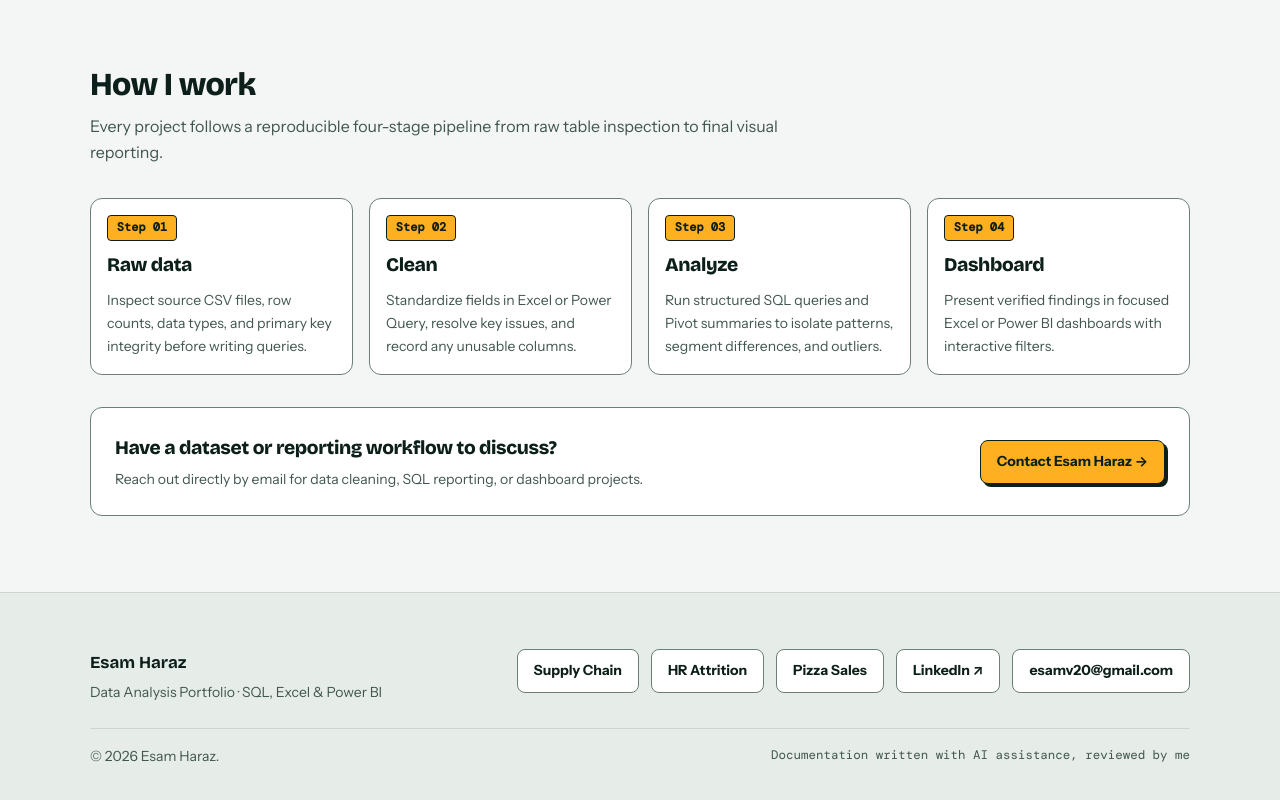
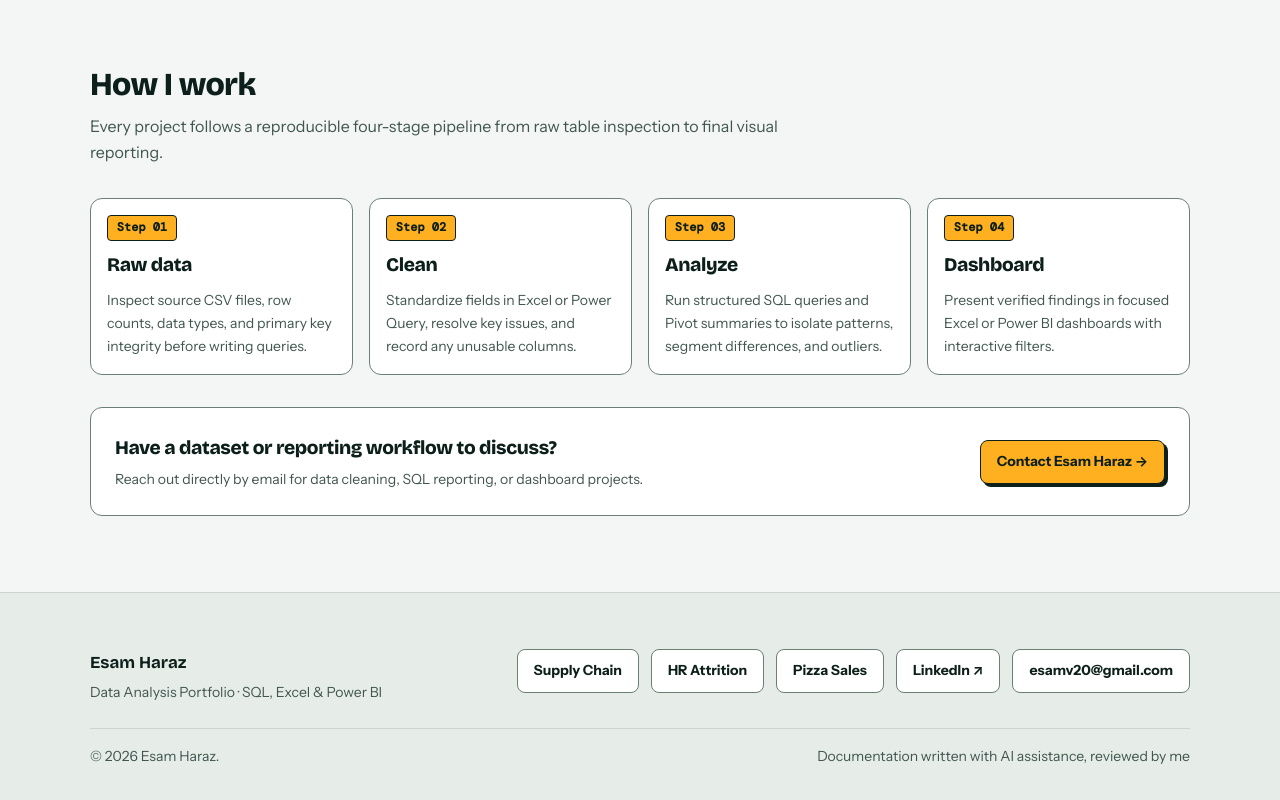
Before and after one commit to Esam-Haraz/Data-Analysis, a plain HTML site: page index.html in a window 1280 px wide. Shown: the part 1368-2168 px from the top of the page. Drawn offline with nearby package versions, Linux system fonts and the light colour scheme; files that its build step writes are made by us from their sources; files whose address does not match are found by name.

Commit message:
Remove .ds-ai-disclosure styles
Removed .ds-ai-disclosure styles from the design system.

```diff
--- a/assets/projects/ds.css
+++ b/assets/projects/ds.css
@@ -1,7 +1,7 @@
 /* ============================================================================
    DESIGN SYSTEM v1.1 — SHARED PIPELINE ARCHITECTURE
    Author: Esam Haraz
-   Sites: Services Hub, AutoDeploy, Data Analysis, Portfolio
+   Path: Data-Analysis/assets/projects/ds.css
    ============================================================================ */
 
 /* ----------------------------------------------------------------------------
@@ -1532,12 +1532,6 @@ img, svg {
   color: var(--ink-muted);
 }
 
-.ds-ai-disclosure {
-  font-family: var(--font-mono);
-  font-size: 0.78rem;
-  color: var(--ink-muted);
-}
-
 /* ----------------------------------------------------------------------------
    15. REDUCED MOTION PREFERENCE (SHOW FINAL STATES IMMEDIATELY)
    ---------------------------------------------------------------------------- */
```
